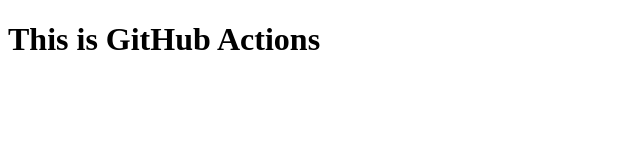
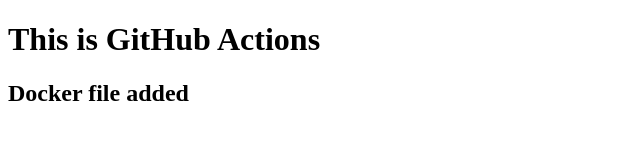
Before and after one commit to mkhanz2/github-actions-practice, a plain HTML site: page index.html in a window 1280 px wide. Shown: the whole page, without its empty margins (0-640 px from the left). Drawn offline with Linux system fonts and the light colour scheme.

Commit message:
Update index.html

```diff
--- a/index.html
+++ b/index.html
@@ -7,5 +7,6 @@
 </head>
 <body>
     <h1>This is GitHub Actions</h1>
+    <h2>Docker file added</h2>
 </body>
 </html>
```
